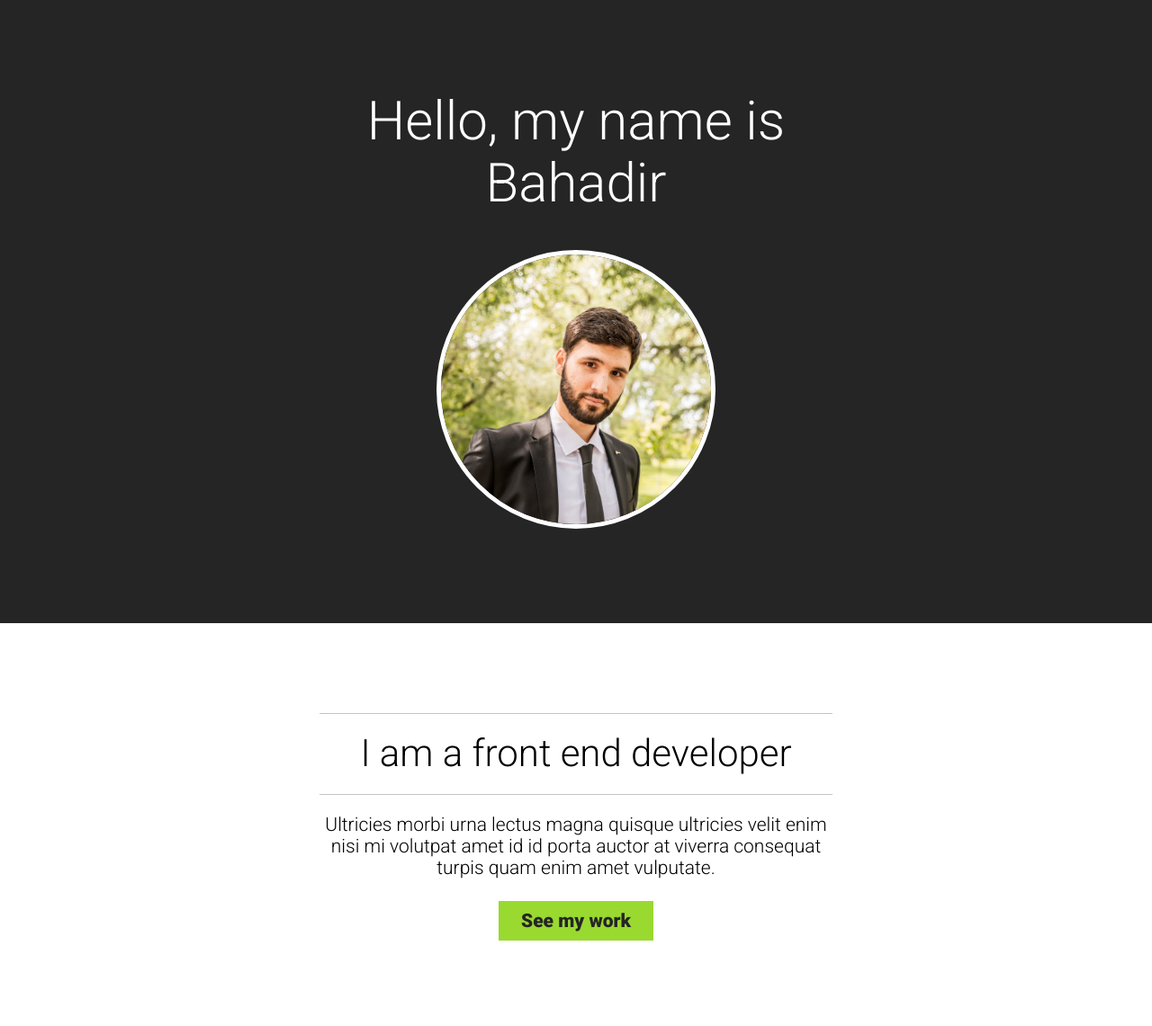
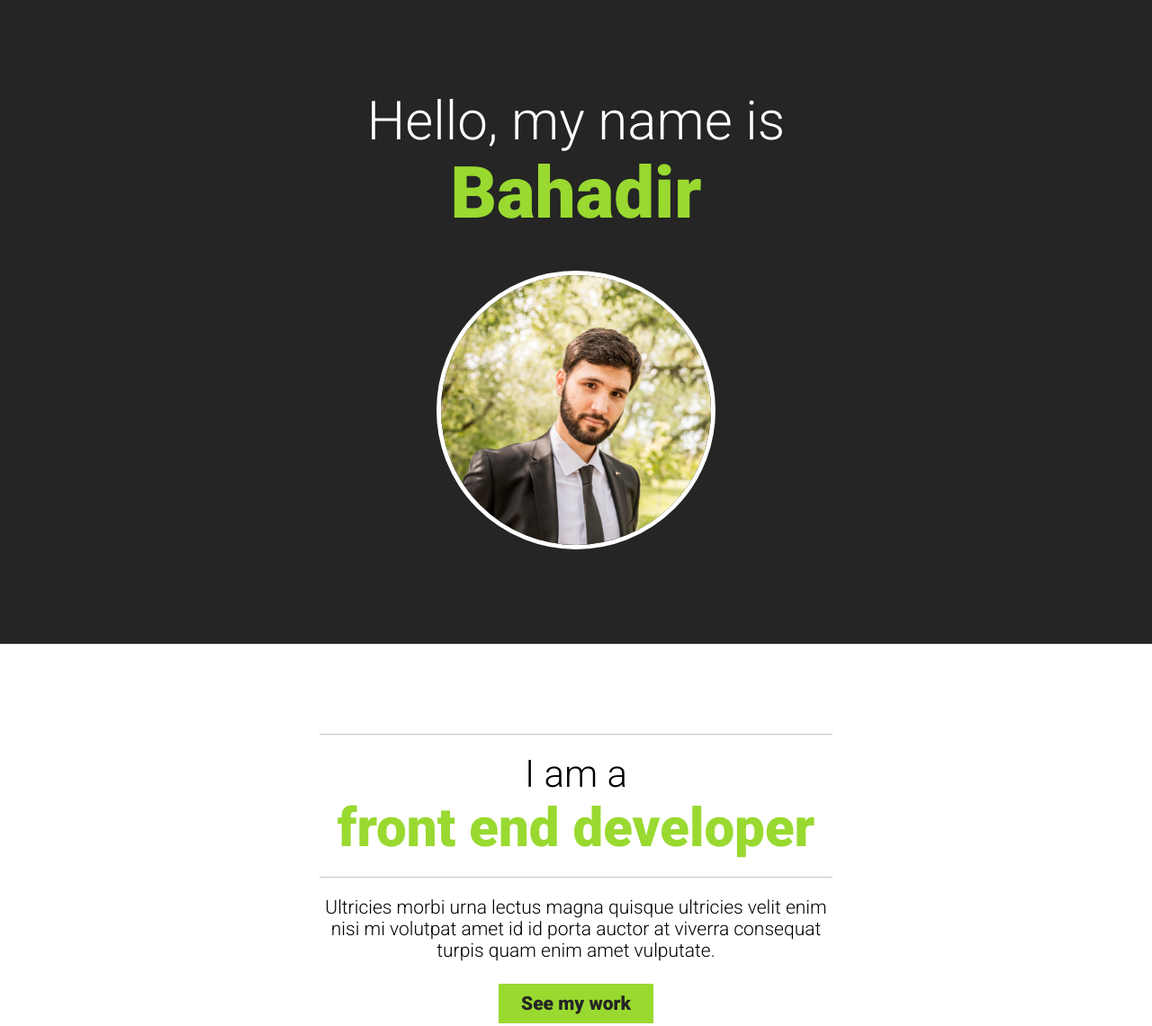
Before and after one commit to BahadirSnow/MyPage, a website built with Vite: page index.html in a window 1280 px wide. Shown: the top 1141 px of the page at 90% size. Built offline with nearby package versions, Linux system fonts and the light colour scheme.

Commit message:
Updated style

```diff
--- a/css/style.css
+++ b/css/style.css
@@ -86,3 +86,26 @@ section {
     background: #252525;
     color: #fff;
 }
+
+.name,
+time,
+.accent-text{
+    color: #99D930;
+    font-weight: 900;
+}
+
+.inverse .btn:hover,
+.inverse .btn:focus{
+    background-color: #fff;
+    color: #252525;
+}
+
+h1 .accent-text{
+    font-size: 80px;
+    display: block;
+}
+
+h2 .accent-text{
+    font-size: 60px;
+    display: block;
+}
```
